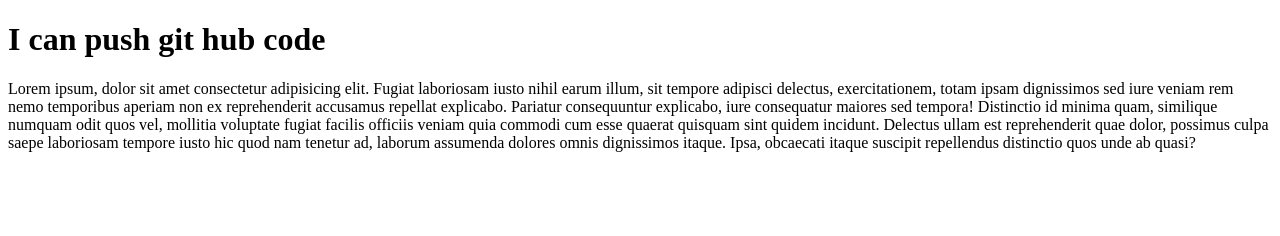
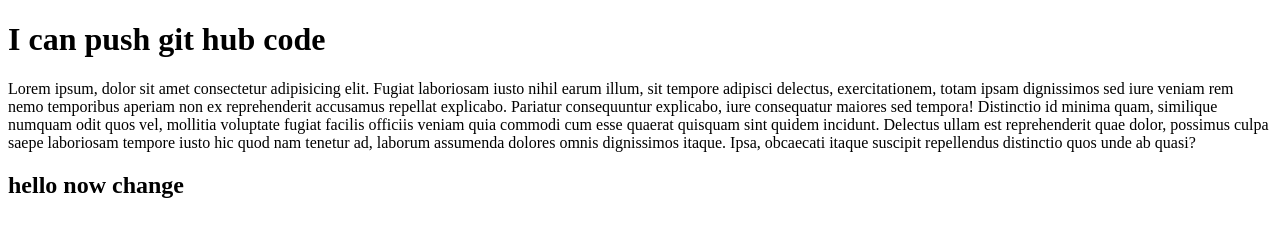
Before and after one commit to hello-ashrafuzzaman/Web_day_3_github, a plain HTML site: page index.html in a window 1280 px wide. Drawn offline with Linux system fonts and the light colour scheme.

Commit message:
now change

```diff
--- a/index.html
+++ b/index.html
@@ -9,5 +9,6 @@
 <body>
     <h1>I can push git hub code</h1>
     <p>Lorem ipsum, dolor sit amet consectetur adipisicing elit. Fugiat laboriosam iusto nihil earum illum, sit tempore adipisci delectus, exercitationem, totam ipsam dignissimos sed iure veniam rem nemo temporibus aperiam non ex reprehenderit accusamus repellat explicabo. Pariatur consequuntur explicabo, iure consequatur maiores sed tempora! Distinctio id minima quam, similique numquam odit quos vel, mollitia voluptate fugiat facilis officiis veniam quia commodi cum esse quaerat quisquam sint quidem incidunt. Delectus ullam est reprehenderit quae dolor, possimus culpa saepe laboriosam tempore iusto hic quod nam tenetur ad, laborum assumenda dolores omnis dignissimos itaque. Ipsa, obcaecati itaque suscipit repellendus distinctio quos unde ab quasi?</p>
+    <h2>hello now change</h2>
 </body>
 </html>
```
